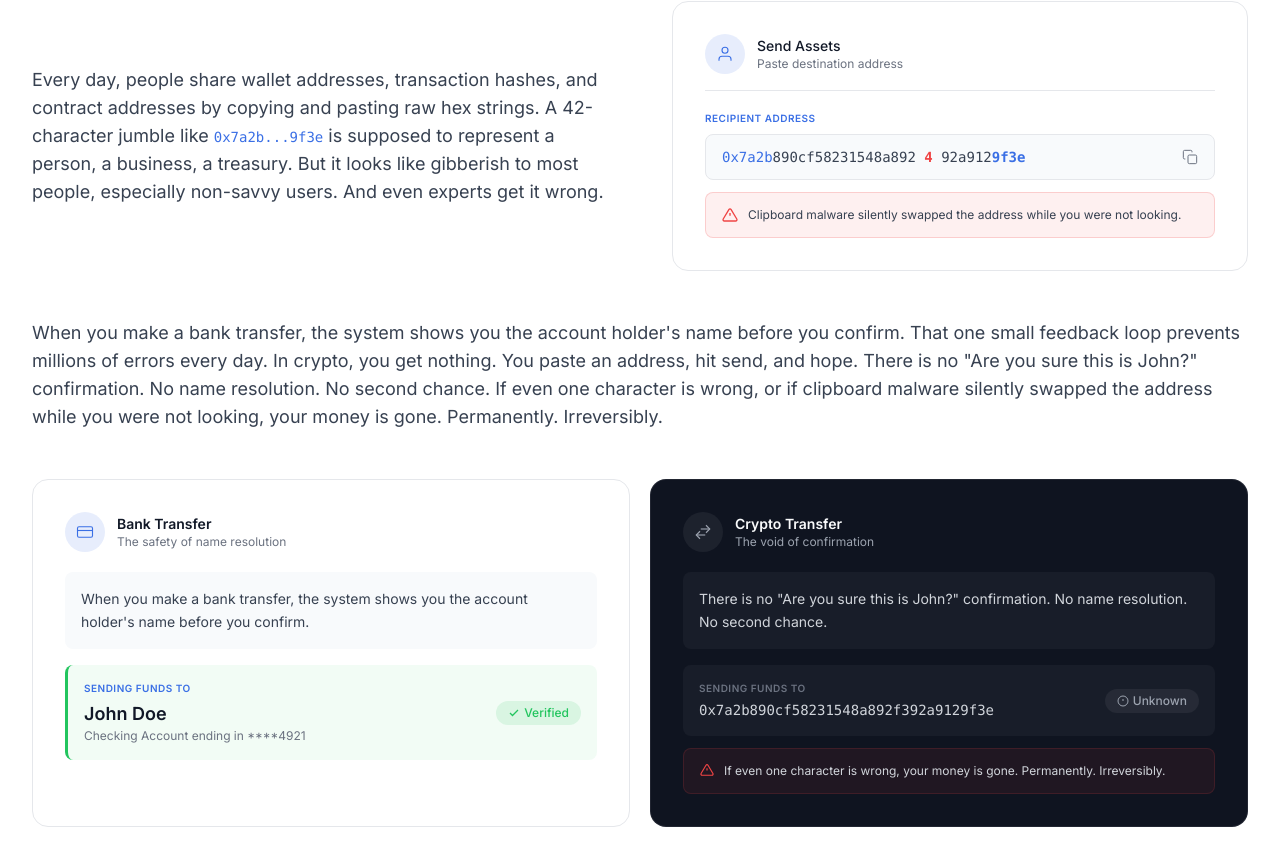
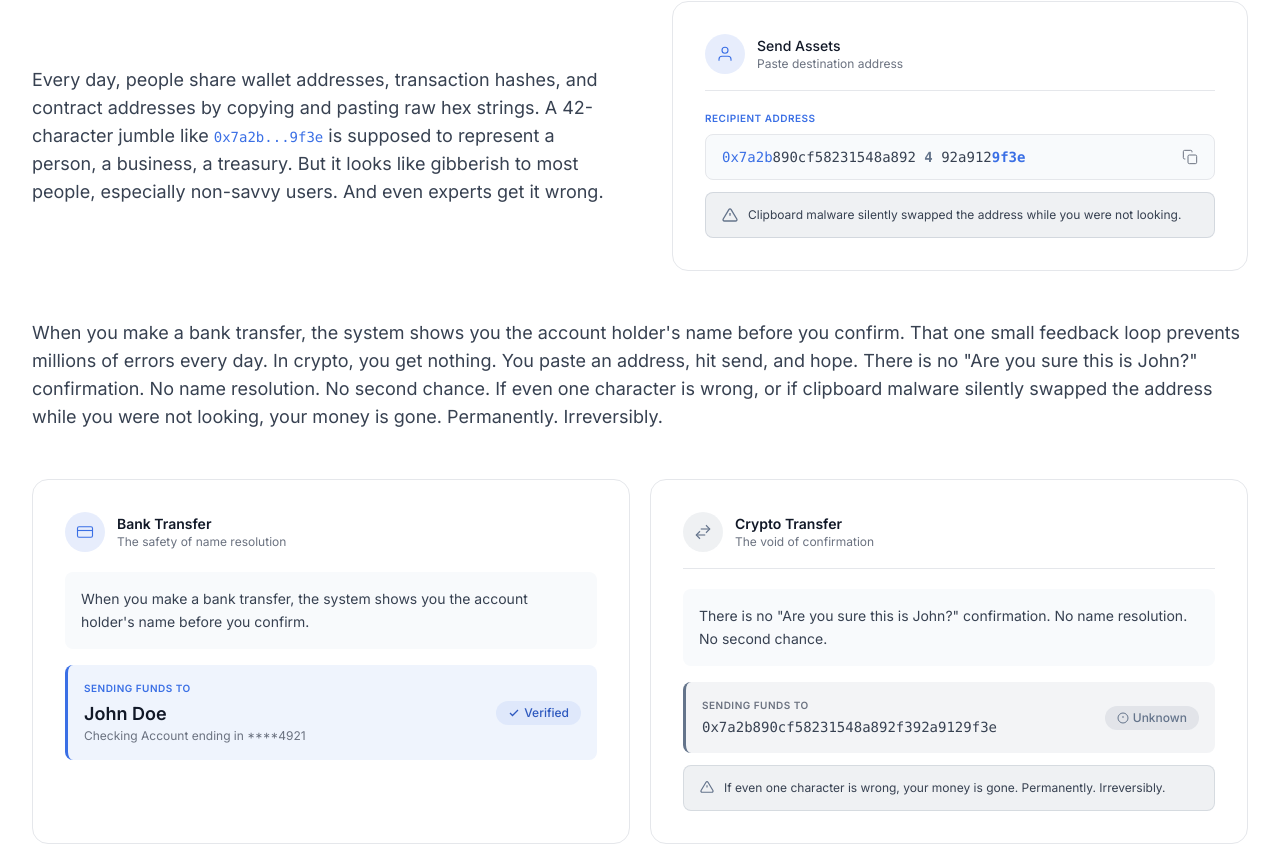
Before and after one commit to notareum/website, a Next.js app: page / in a window 1280 px wide. Shown: the part 1836-2681 px from the top of the page. Built offline with nearby package versions, Linux system fonts and the light colour scheme.

Commit message:
feat: update styles in ClipboardMalwareCard and ComparisonCards for consistency and improved readability

```diff
--- a/src/components/ProblemStatement.tsx
+++ b/src/components/ProblemStatement.tsx
@@ -43,7 +43,7 @@ function ClipboardMalwareCard() {
           <span className="font-mono text-sm flex-1 truncate" style={{ color: 'var(--text-body)' }}>
             <span style={{ color: 'var(--brand)' }}>0x7a2b</span>
             <span>890cf58231548a892</span>
-            <span style={{ color: '#ef4444', fontWeight: 700 }}>&nbsp;4&nbsp;</span>
+            <span style={{ color: 'var(--slate)', fontWeight: 700 }}>&nbsp;4&nbsp;</span>
             <span>92a912</span>
             <span style={{ color: 'var(--brand)', fontWeight: 600 }}>9f3e</span>
           </span>
@@ -57,9 +57,9 @@ function ClipboardMalwareCard() {
       {/* Warning */}
       <div
         className="mt-3 flex items-start gap-2.5 rounded-lg px-4 py-3"
-        style={{ background: 'color-mix(in srgb, #ef4444 8%, transparent)', border: '1px solid color-mix(in srgb, #ef4444 20%, transparent)' }}
+        style={{ background: 'color-mix(in srgb, var(--slate) 10%, transparent)', border: '1px solid color-mix(in srgb, var(--slate) 20%, transparent)' }}
       >
-        <svg width="16" height="16" viewBox="0 0 24 24" fill="none" stroke="#ef4444" strokeWidth="2" className="mt-0.5 flex-shrink-0">
+        <svg width="16" height="16" viewBox="0 0 24 24" fill="none" stroke="currentColor" strokeWidth="2" className="mt-0.5 flex-shrink-0" style={{ color: 'var(--slate)' }}>
           <path d="M10.29 3.86L1.82 18a2 2 0 0 0 1.71 3h16.94a2 2 0 0 0 1.71-3L13.71 3.86a2 2 0 0 0-3.42 0z" />
           <line x1="12" y1="9" x2="12" y2="13" />
           <line x1="12" y1="17" x2="12.01" y2="17" />
@@ -106,7 +106,7 @@ function ComparisonCards() {
 
         <div
           className="rounded-lg p-4 flex items-center gap-4"
-          style={{ borderLeft: '3px solid #22c55e', background: 'color-mix(in srgb, #22c55e 6%, transparent)' }}
+          style={{ borderLeft: '3px solid var(--brand)', background: 'color-mix(in srgb, var(--brand) 8%, transparent)' }}
         >
           <div className="flex-1">
             <div className="text-[10px] font-semibold uppercase tracking-wider mb-1" style={{ color: 'var(--brand)' }}>
@@ -117,7 +117,7 @@ function ComparisonCards() {
           </div>
           <span
             className="flex items-center gap-1 rounded-full px-3 py-1 text-xs font-medium"
-            style={{ background: 'color-mix(in srgb, #22c55e 12%, transparent)', color: '#22c55e' }}
+            style={{ background: 'color-mix(in srgb, var(--brand-soft) 12%, transparent)', color: 'var(--brand-strong)' }}
           >
             <svg width="12" height="12" viewBox="0 0 24 24" fill="none" stroke="currentColor" strokeWidth="2.5">
               <path d="M20 6L9 17l-5-5" />
@@ -127,46 +127,49 @@ function ComparisonCards() {
         </div>
       </div>
 
-      {/* Crypto Transfer card (dark) */}
+      {/* Crypto Transfer card */}
       <div
         className="rounded-2xl p-6 sm:p-8"
-        style={{ background: '#0f1420', border: '1px solid rgba(255,255,255,0.08)' }}
+        style={{ background: 'var(--card-bg)', border: '1px solid var(--card-border)' }}
       >
-        <div className="flex items-center gap-3 mb-5">
+        <div className="flex items-center gap-3 mb-5" style={{ borderBottom: '1px solid var(--border)', paddingBottom: '16px' }}>
           <div
             className="w-10 h-10 rounded-full flex items-center justify-center"
-            style={{ background: 'rgba(255,255,255,0.06)', color: '#9ca3af' }}
+            style={{ background: 'color-mix(in srgb, var(--slate) 10%, transparent)', color: 'var(--slate)' }}
           >
             <svg width="18" height="18" viewBox="0 0 24 24" fill="none" stroke="currentColor" strokeWidth="1.5">
               <path d="M16 3l5 5-5 5" /><path d="M21 8H9" /><path d="M8 21l-5-5 5-5" /><path d="M3 16h12" />
             </svg>
           </div>
           <div>
-            <div className="text-sm font-semibold" style={{ color: '#f9fafb' }}>Crypto Transfer</div>
-            <div className="text-xs" style={{ color: '#9ca3af' }}>The void of confirmation</div>
+            <div className="text-sm font-semibold" style={{ color: 'var(--text)' }}>Crypto Transfer</div>
+            <div className="text-xs" style={{ color: 'var(--text-muted)' }}>The void of confirmation</div>
           </div>
         </div>
 
         <div
           className="rounded-lg p-4 mb-4 text-sm leading-relaxed"
-          style={{ background: 'rgba(255,255,255,0.04)', color: '#d1d5db' }}
+          style={{ background: 'var(--bg-alt)', color: 'var(--text-body)' }}
         >
           There is no &quot;Are you sure this is John?&quot; confirmation. No name resolution. No second chance.
         </div>
 
-        <div className="rounded-lg p-4 mb-3" style={{ background: 'rgba(255,255,255,0.04)' }}>
+        <div
+          className="rounded-lg p-4 mb-3"
+          style={{ borderLeft: '3px solid var(--slate)', background: 'color-mix(in srgb, var(--slate) 8%, transparent)' }}
+        >
           <div className="flex items-center justify-between gap-3">
             <div className="flex-1 min-w-0">
-              <div className="text-[10px] font-semibold uppercase tracking-wider mb-1" style={{ color: '#6b7280' }}>
+              <div className="text-[10px] font-semibold uppercase tracking-wider mb-1" style={{ color: 'var(--text-muted)' }}>
                 Sending Funds To
               </div>
-              <div className="font-mono text-sm break-all" style={{ color: '#d1d5db' }}>
+              <div className="font-mono text-sm break-all" style={{ color: 'var(--text-body)' }}>
                 0x7a2b890cf58231548a892f392a9129f3e
               </div>
             </div>
             <span
               className="flex items-center gap-1 rounded-full px-3 py-1 text-xs font-medium flex-shrink-0"
-              style={{ background: 'rgba(255,255,255,0.06)', color: '#9ca3af' }}
+              style={{ background: 'color-mix(in srgb, var(--slate) 12%, transparent)', color: 'var(--slate)' }}
             >
               <svg width="12" height="12" viewBox="0 0 24 24" fill="none" stroke="currentColor" strokeWidth="2">
                 <circle cx="12" cy="12" r="10" /><path d="M12 16v.01" /><path d="M12 8v4" />
@@ -178,13 +181,13 @@ function ComparisonCards() {
 
         <div
           className="flex items-start gap-2.5 rounded-lg px-4 py-3"
-          style={{ background: 'rgba(239,68,68,0.08)', border: '1px solid rgba(239,68,68,0.15)' }}
+          style={{ background: 'color-mix(in srgb, var(--slate) 10%, transparent)', border: '1px solid color-mix(in srgb, var(--slate) 18%, transparent)' }}
         >
-          <svg width="14" height="14" viewBox="0 0 24 24" fill="none" stroke="#ef4444" strokeWidth="2" className="mt-0.5 flex-shrink-0">
+          <svg width="14" height="14" viewBox="0 0 24 24" fill="none" stroke="currentColor" strokeWidth="2" className="mt-0.5 flex-shrink-0" style={{ color: 'var(--slate)' }}>
             <path d="M10.29 3.86L1.82 18a2 2 0 0 0 1.71 3h16.94a2 2 0 0 0 1.71-3L13.71 3.86a2 2 0 0 0-3.42 0z" />
             <line x1="12" y1="9" x2="12" y2="13" /><line x1="12" y1="17" x2="12.01" y2="17" />
           </svg>
-          <span className="text-xs leading-relaxed" style={{ color: '#d1d5db' }}>
+          <span className="text-xs leading-relaxed" style={{ color: 'var(--text-body)' }}>
             If even one character is wrong, your money is gone. Permanently. Irreversibly.
           </span>
         </div>
```
